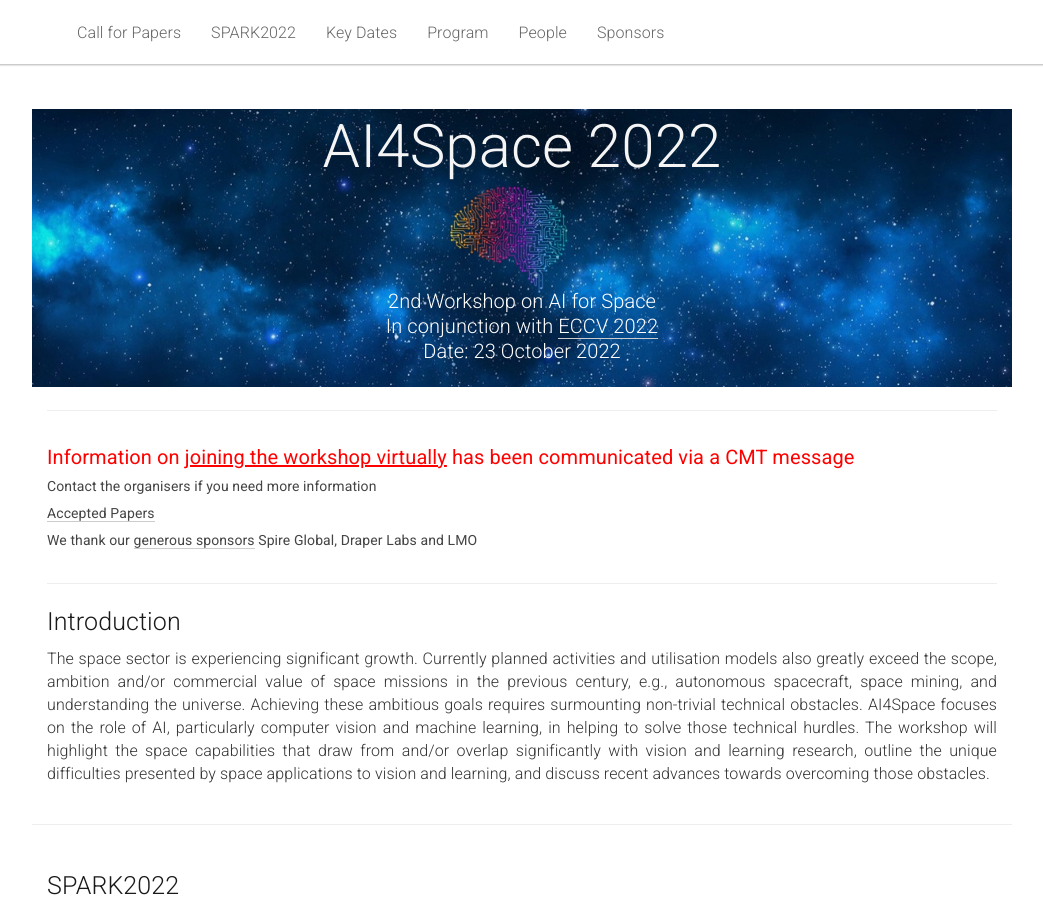
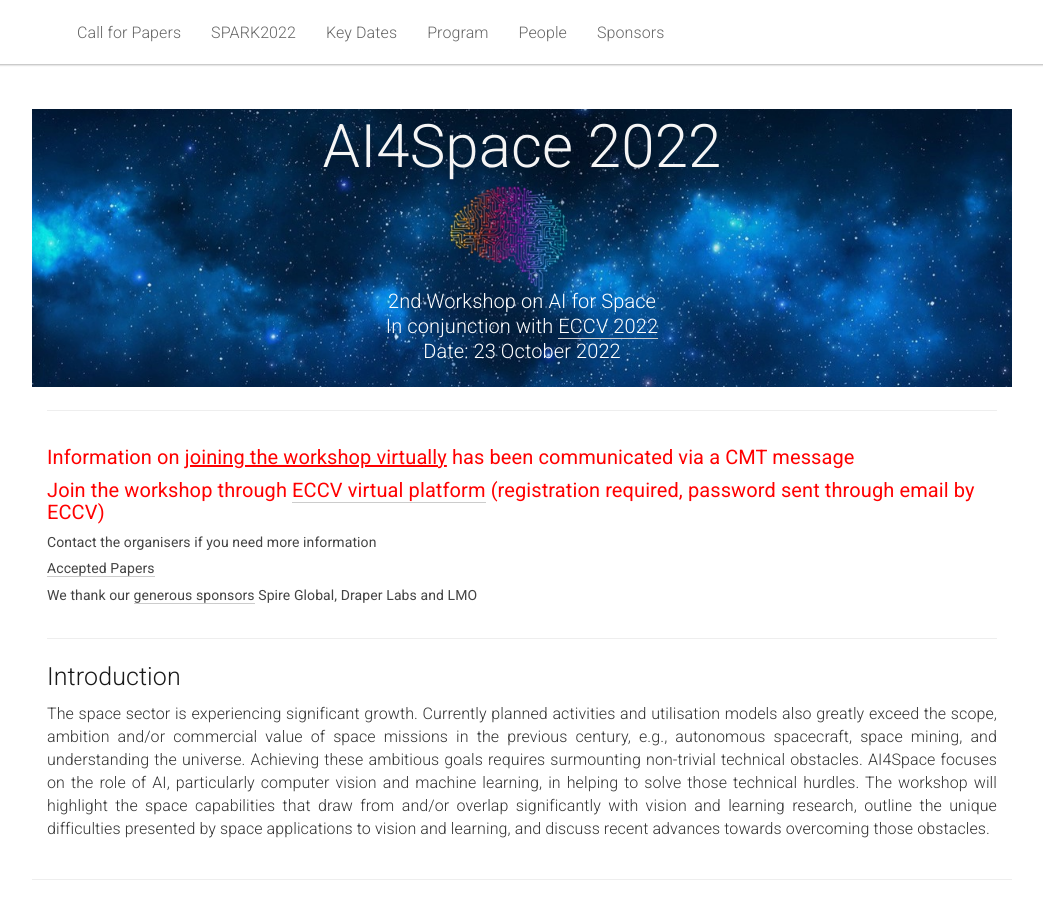
Before and after one commit to AIforSpace/2024, a Jekyll site: the page built from _pages/home.md, in a window 1280 px wide and 900 px high. Shown: the whole window, without its empty margins (118-1161 px from the left). Built offline with Jekyll 4.4.1, drawn with Linux system fonts in a browser that asks for light colours.

Commit message:
Update home.md

```diff
--- a/_pages/home.md
+++ b/_pages/home.md
@@ -31,6 +31,7 @@ acknowledgements: ""
 <div class="row">
   <div class="col-xs-12">
     <h5 style="color:red">Information on <u>joining the workshop virtually</u> has been communicated via a CMT message</h5>
+    <h5 style="color:red">Join the workshop through <a href="https://live.allintheloop.net/App/ortra/ortraECCV2022">ECCV virtual platform</a> (registration required, password sent through email by ECCV)</h5>
     <h6>Contact the organisers if you need more information</h6>
     <h6><a href="#papers">Accepted Papers</a></h6>
     <h6>We thank our <a href="#sponsor_spire">generous sponsors</a> Spire Global, Draper Labs and LMO</h6>
```
